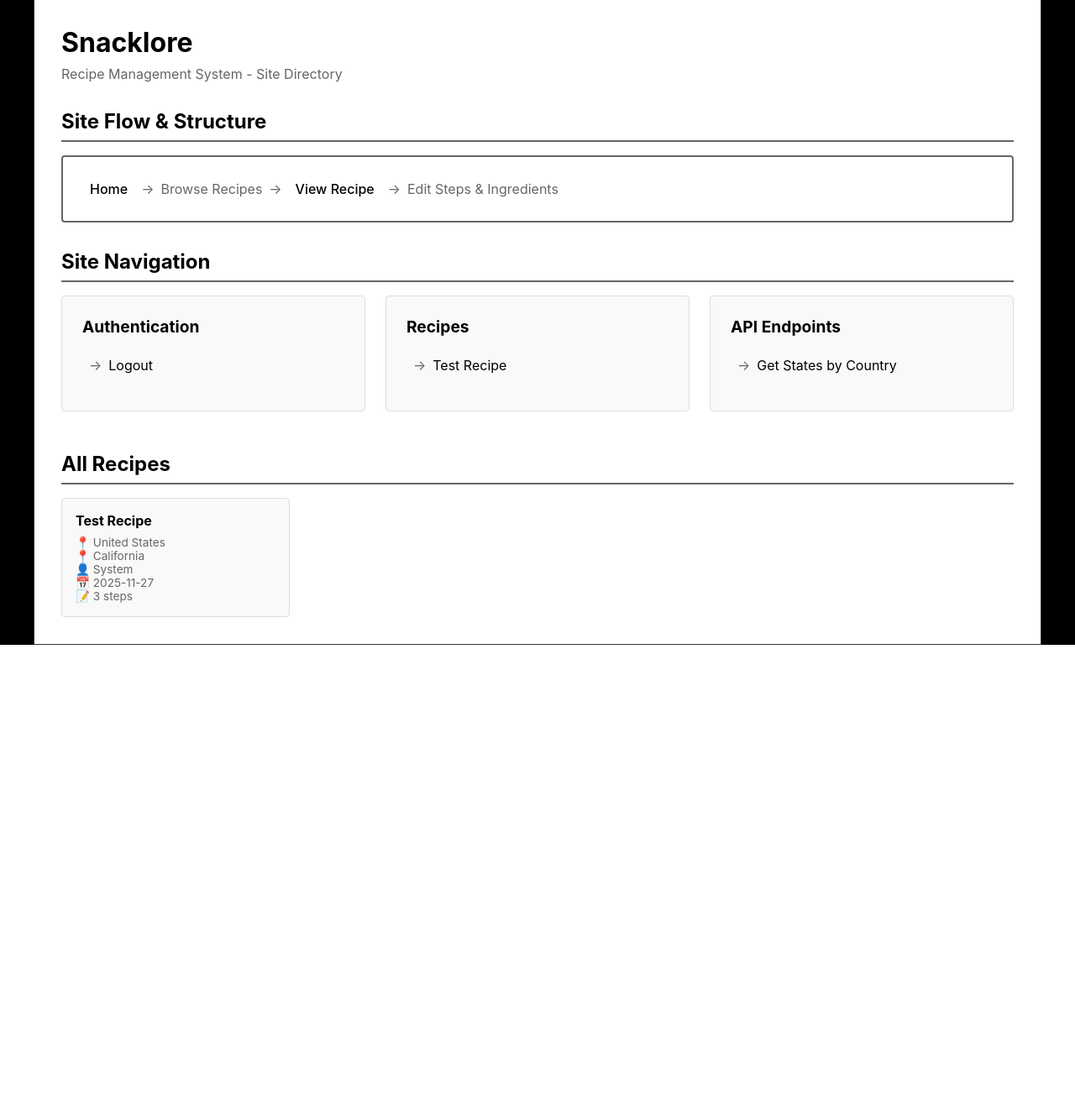
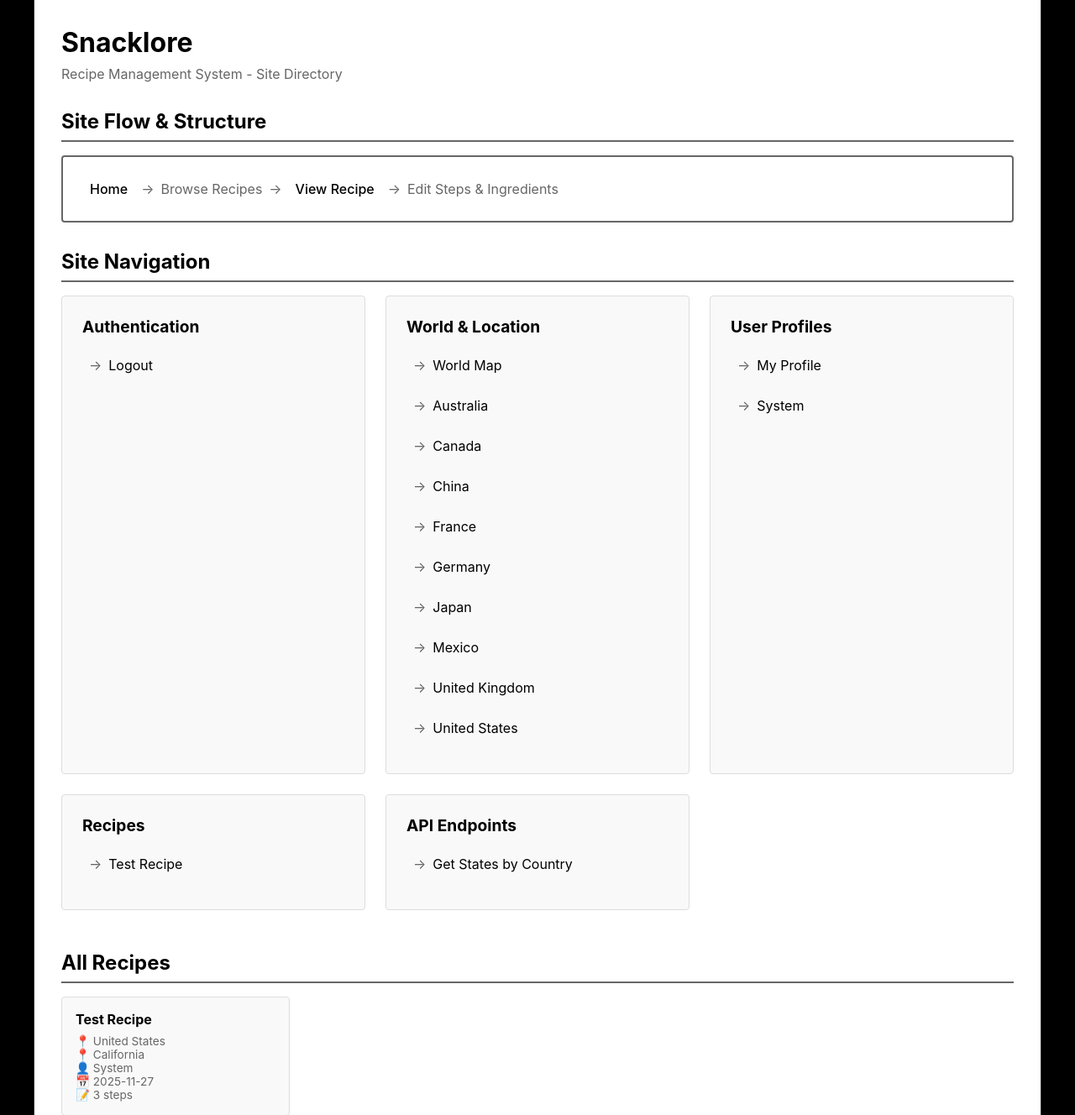
Before and after one commit to 2yan/snacklore, a Flask app: page / in a window 1280 px wide. Shown: the part 157-1485 px from the top of the page at 84% size. Before the commit the page ends 925 px from the top, so only its background shows below. Run offline with Flask 3, Linux system fonts and the light colour scheme; a user stored in the database is signed in; data comes from the database, SQL or seed files in the repository.

Commit message:
more changes

```diff
--- a/app.py
+++ b/app.py
@@ -108,8 +108,10 @@ def get_recipe_url(recipe):
 @app.route('/')
 def index():
     recipes = Recipe.query.order_by(Recipe.created_at.desc()).all()
+    countries = Country.query.order_by(Country.name).all()
+    users = User.query.order_by(User.username).all()
     breadcrumbs = []
-    return render_template('home.html', recipes=recipes, breadcrumbs=breadcrumbs)
+    return render_template('home.html', recipes=recipes, countries=countries, users=users, breadcrumbs=breadcrumbs)
 
 @app.route('/register', methods=['GET', 'POST'])
 def register():
--- a/templates/home.html
+++ b/templates/home.html
@@ -288,12 +288,49 @@
                 </div>
 
                 <div class="site-map-section">
+                    <h3>World & Location</h3>
+                    <ul class="site-map-links">
+                        <li><a href="{{ url_for('world_map') }}">World Map</a></li>
+                        {% if countries %}
+                            {% for country in countries[:10] %}
+                            <li><a href="{{ url_for('view_country', country_name=country.name) }}">{{ country.name }}</a></li>
+                            {% endfor %}
+                            {% if countries|length > 10 %}
+                            <li class="empty-state">... and {{ countries|length - 10 }} more</li>
+                            {% endif %}
+                        {% endif %}
+                    </ul>
+                </div>
+
+                <div class="site-map-section">
+                    <h3>User Profiles</h3>
+                    <ul class="site-map-links">
+                        {% if current_user.is_authenticated %}
+                        <li><a href="{{ url_for('user_profile', username=current_user.username) }}">My Profile</a></li>
+                        {% endif %}
+                        {% if users %}
+                            {% for user in users[:10] %}
+                            <li><a href="{{ url_for('user_profile', username=user.username) }}">{{ user.username }}</a></li>
+                            {% endfor %}
+                            {% if users|length > 10 %}
+                            <li class="empty-state">... and {{ users|length - 10 }} more</li>
+                            {% endif %}
+                        {% else %}
+                            <li class="empty-state">No users yet</li>
+                        {% endif %}
+                    </ul>
+                </div>
+
+                <div class="site-map-section">
                     <h3>Recipes</h3>
                     <ul class="site-map-links">
                         {% if recipes %}
-                            {% for recipe in recipes %}
+                            {% for recipe in recipes[:10] %}
                             <li><a href="{% if recipe.primary_country and recipe.primary_state %}{{ url_for('view_recipe', country_name=recipe.primary_country.name, state_name=recipe.primary_state.name, recipe_slug=recipe.slug) }}{% else %}{{ url_for('view_recipe_old', recipe_id=recipe.id) }}{% endif %}">{{ recipe.name }}</a></li>
                             {% endfor %}
+                            {% if recipes|length > 10 %}
+                            <li class="empty-state">... and {{ recipes|length - 10 }} more</li>
+                            {% endif %}
                         {% else %}
                             <li class="empty-state">No recipes available</li>
                         {% endif %}
```
